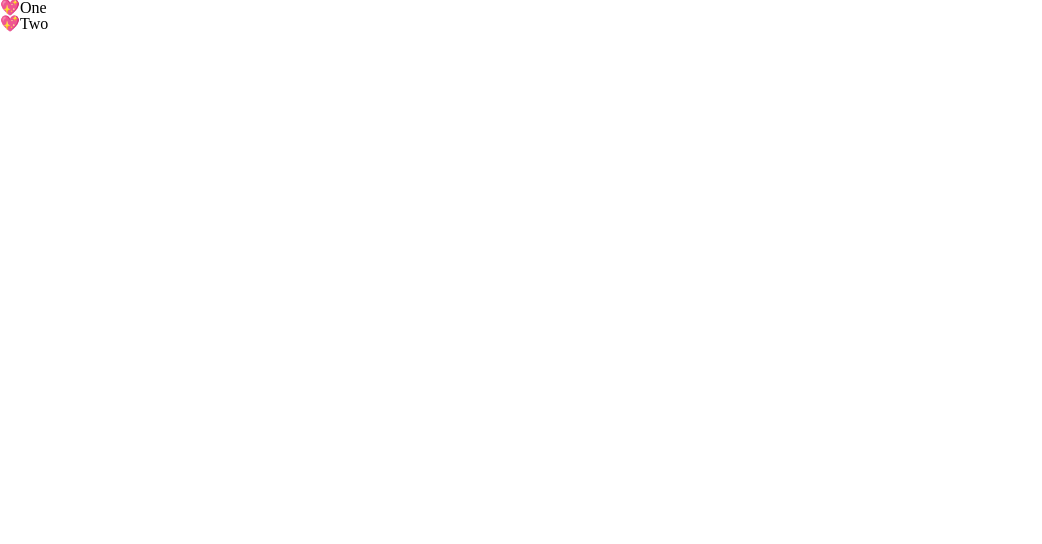
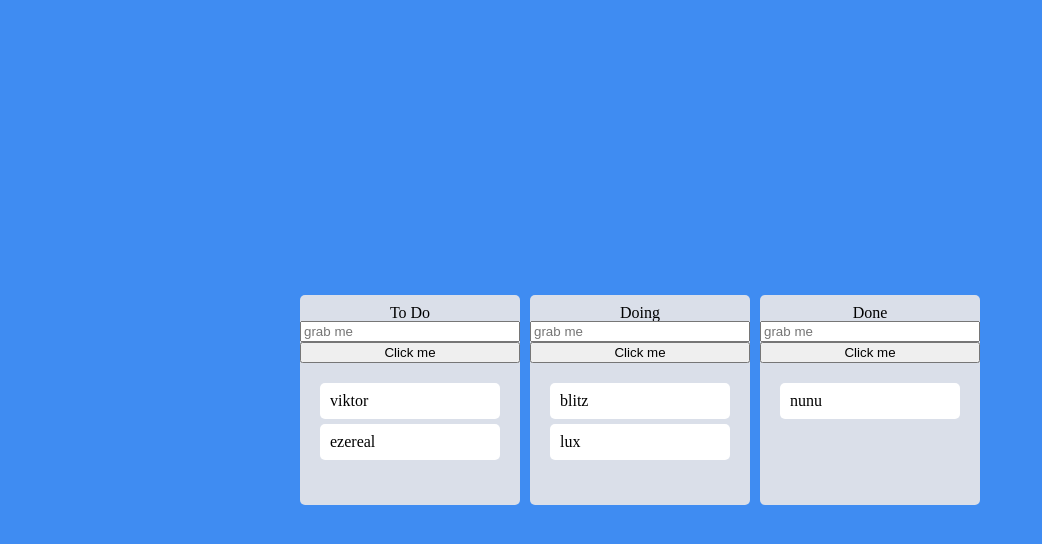
Before and after one commit to apeachicetea/To-do-list, a React (Create React App) app: page / in a window 1280 px wide. Shown: the top 544 px of the page, without its empty margins (0-1042 px from the left). Built offline with nearby package versions, Linux system fonts and the light colour scheme.

Commit message:
Drag n Drop

```diff
--- a/src/App.tsx
+++ b/src/App.tsx
@@ -1,33 +1,73 @@
-import { DragDropContext, Draggable, Droppable } from "react-beautiful-dnd";
+import { DragDropContext, Draggable, DropResult } from "react-beautiful-dnd";
+import { useRecoilState } from "recoil";
+import styled from "styled-components";
+import { toDoState } from "./atoms";
+import Board from "./Components/Board";
+
+const Wrapper = styled.div`
+  display: flex;
+  max-width: 680px;
+  width: 100%;
+  margin: 0 auto;
+  justify-content: center;
+  align-items: center;
+  height: 100vh;
+`;
+
+const Boards = styled.div`
+  display: grid;
+  width: 100%;
+  gap: 10px;
+  grid-template-columns: repeat(3, 1fr);
+`;
 
 function App() {
-  const onDragEnd = () => {};
+  const [toDos, setToDos] = useRecoilState(toDoState);
+  const onDragEnd = (info: DropResult) => {
+    const { destination, draggableId, source } = info;
+    console.log(info);
+
+    if (!destination) return;
+    if (destination?.droppableId === source.droppableId) {
+      //same board
+      setToDos((allBoards) => {
+        const boardCopy = [...allBoards[source.droppableId]];
+        // 1) Delete item on source.index
+        boardCopy.splice(source.index, 1);
+        // 2) Put back the item on the destination.index
+        boardCopy.splice(destination?.index, 0, draggableId);
+        return {
+          ...allBoards,
+          [source.droppableId]: boardCopy,
+        };
+      });
+    }
+    if (destination.droppableId !== source.droppableId) {
+      //cross board movement
+      setToDos((allBoards) => {
+        const sourceBoard = [...allBoards[source.droppableId]];
+        const destinationBoard = [...allBoards[destination.droppableId]];
+        sourceBoard.splice(source.index, 1);
+        destinationBoard.splice(destination.index, 0, draggableId);
+        return {
+          ...allBoards,
+          //[]안에 변수를 적으면 자바스크립트가 알아서 해석해줌
+          [source.droppableId]: sourceBoard,
+          [destination.droppableId]: destinationBoard,
+        };
+      });
+    }
+  };
+
   return (
     <DragDropContext onDragEnd={onDragEnd}>
-      <div>
-        <Droppable droppableId='one'>
-          {(magic) => (
-            <ul ref={magic.innerRef} {...magic.droppableProps}>
-              <Draggable draggableId='first' index={0}>
-                {(magic) => (
-                  <li ref={magic.innerRef} {...magic.draggableProps}>
-                    <span {...magic.dragHandleProps}>💖</span>
-                    One
-                  </li>
-                )}
-              </Draggable>
-              <Draggable draggableId='second' index={1}>
-                {(magic) => (
-                  <li ref={magic.innerRef} {...magic.draggableProps}>
-                    <span {...magic.dragHandleProps}>💖</span>
-                    Two
-                  </li>
-                )}
-              </Draggable>
-            </ul>
-          )}
-        </Droppable>
-      </div>
+      <Wrapper>
+        <Boards>
+          {Object.keys(toDos).map((boardId) => (
+            <Board key={boardId} boardId={boardId} toDos={toDos[boardId]} />
+          ))}
+        </Boards>
+      </Wrapper>
     </DragDropContext>
   );
 }
--- /dev/null
+++ b/src/Components/Board.tsx
@@ -0,0 +1,71 @@
+import { useRef } from "react";
+import { Droppable } from "react-beautiful-dnd";
+import styled from "styled-components";
+import DragabbleCard from "./DragabbleCard";
+
+const Wrapper = styled.div`
+  padding-top: 10px;
+  background-color: ${(props) => props.theme.boardColor};
+  border-radius: 5px;
+  min-height: 200px;
+  display: flex;
+  flex-direction: column;
+`;
+
+const Title = styled.div`
+  text-align: center;
+`;
+
+interface IAreaProps {
+  draggingFromThis: boolean;
+  isDraggingOver: boolean;
+}
+
+const Area = styled.div<IAreaProps>`
+  background-color: ${(props) =>
+    props.isDraggingOver
+      ? "#dfe6e9"
+      : props.draggingFromThis
+      ? "#b2bec3"
+      : "transparents"};
+  flex-grow: 1;
+  transition: background-color 0.3s ease-in-out;
+  padding: 20px;
+`;
+
+interface IBoardProps {
+  toDos: string[];
+  boardId: string;
+}
+
+function Board({ toDos, boardId }: IBoardProps) {
+  const inputfRef = useRef<HTMLInputElement>(null);
+  const onClick = () => {
+    inputfRef.current?.focus();
+  };
+  return (
+    <Wrapper>
+      <Title>{boardId}</Title>
+      {/* ref={inputfRef}을 함으로써 input태그를 가져올 수 있게 된다 */}
+      <input ref={inputfRef} placeholder='grab me' />
+      <button onClick={onClick}>Click me</button>
+      <Droppable droppableId={boardId}>
+        {(magic, info) => (
+          <Area
+            isDraggingOver={info.isDraggingOver}
+            draggingFromThis={Boolean(info.draggingFromThisWith)}
+            ref={magic.innerRef}
+            {...magic.droppableProps}
+          >
+            {toDos.map((toDo, index) => (
+              <DragabbleCard key={toDo} index={index} toDo={toDo} />
+            ))}
+            {magic.placeholder}
+          </Area>
+        )}
+      </Droppable>
+    </Wrapper>
+  );
+}
+
+export default Board;
--- /dev/null
+++ b/src/Components/DragabbleCard.tsx
@@ -0,0 +1,41 @@
+import React from "react";
+import { Draggable } from "react-beautiful-dnd";
+import styled from "styled-components";
+
+interface IDragabbleCardProps {
+  toDo: string;
+  index: number;
+}
+
+interface ICardProps {
+  isDragging: boolean;
+}
+
+const Card = styled.div<ICardProps>`
+  border-radius: 5px;
+  margin-bottom: 5px;
+  padding: 10px 10px;
+  background-color: ${(props) =>
+    props.isDragging ? "#74b9ff" : props.theme.cardColor};
+  box-shadow: ${(props) =>
+    props.isDragging ? "5px 5px 5px rgba(0,0,0,0.5)" : "none"};
+`;
+
+function DragabbleCard({ toDo, index }: IDragabbleCardProps) {
+  return (
+    <Draggable key={toDo} draggableId={toDo} index={index}>
+      {(magic, snapshot) => (
+        <Card
+          isDragging={snapshot.isDragging}
+          ref={magic.innerRef}
+          {...magic.draggableProps}
+          {...magic.dragHandleProps}
+        >
+          {toDo}
+        </Card>
+      )}
+    </Draggable>
+  );
+}
+
+export default React.memo(DragabbleCard);
--- /dev/null
+++ b/src/atoms.tsx
@@ -0,0 +1,18 @@
+import { atom, selector } from "recoil";
+
+interface IToDoState {
+  [key: string]: string[];
+}
+
+export const toDoState = atom<IToDoState>({
+  key: "toDo",
+  default: {
+    //interfacer에서 [key: string]이라고 명시를 안해준다면,
+    //타입스크립트는 toDostate는 to_do | doing | done 세가지 선택지만
+    //있다고 생각하기 때문에 위와 같이 string타입의 키를 가지고 스트링타입으로
+    //이루어진 배열을 가진다고 만들어주면된다.
+    "To Do": ["viktor", "ezereal"],
+    Doing: ["blitz", "lux"],
+    Done: ["nunu"],
+  },
+});
--- a/src/index.tsx
+++ b/src/index.tsx
@@ -33,6 +33,8 @@ const GlobalStyle = createGlobalStyle`
   }
   body {
     line-height: 1;
+    color: black;
+    background-color: ${(props) => props.theme.bgColor};
   }
   ol, ul {
     list-style: none;
--- a/src/styled.d.ts
+++ b/src/styled.d.ts
@@ -2,9 +2,8 @@ import "styled-components";
 
 declare module "styled-components" {
   export interface DefaultTheme {
-    textColor: string;
     bgColor: string;
-    accentColor: string;
-    cardBgColor: string;
+    boardColor: string;
+    cardColor: string;
   }
 }
--- a/src/theme.ts
+++ b/src/theme.ts
@@ -1,8 +1,7 @@
 import { DefaultTheme } from "styled-components";
 
 export const darkTheme: DefaultTheme = {
-  bgColor: "black",
-  textColor: "white",
-  accentColor: "#9c88ff",
-  cardBgColor: "white",
+  bgColor: "#3F8CF2",
+  boardColor: "#DADFE9",
+  cardColor: "white",
 };
```
